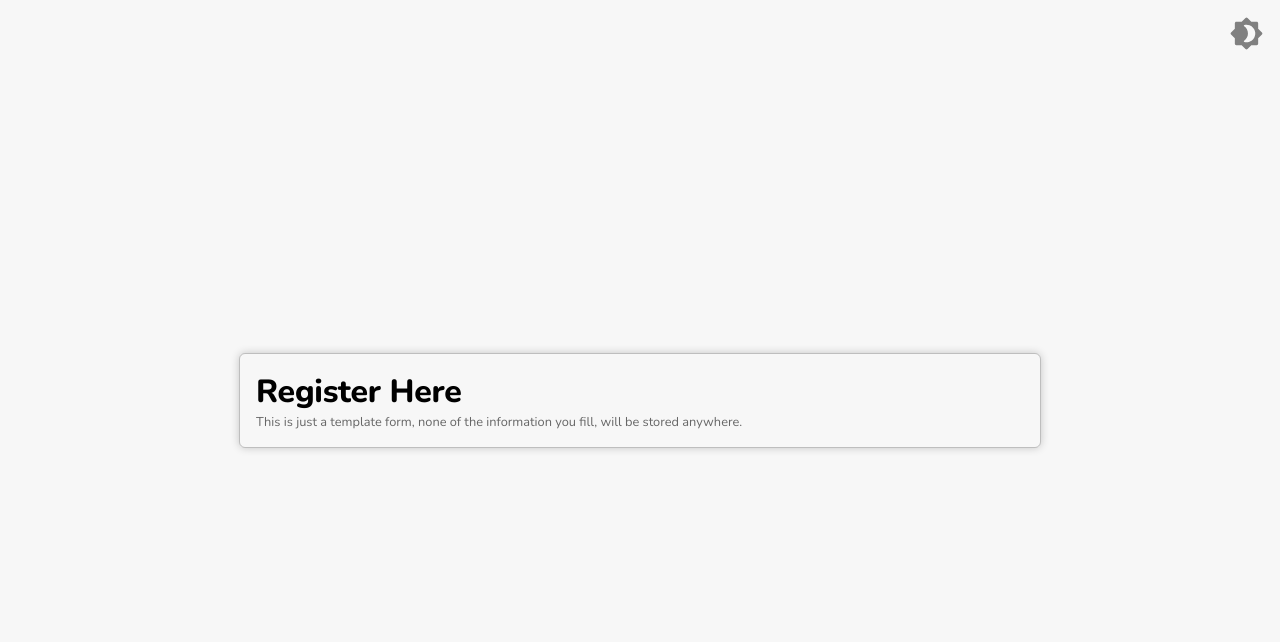
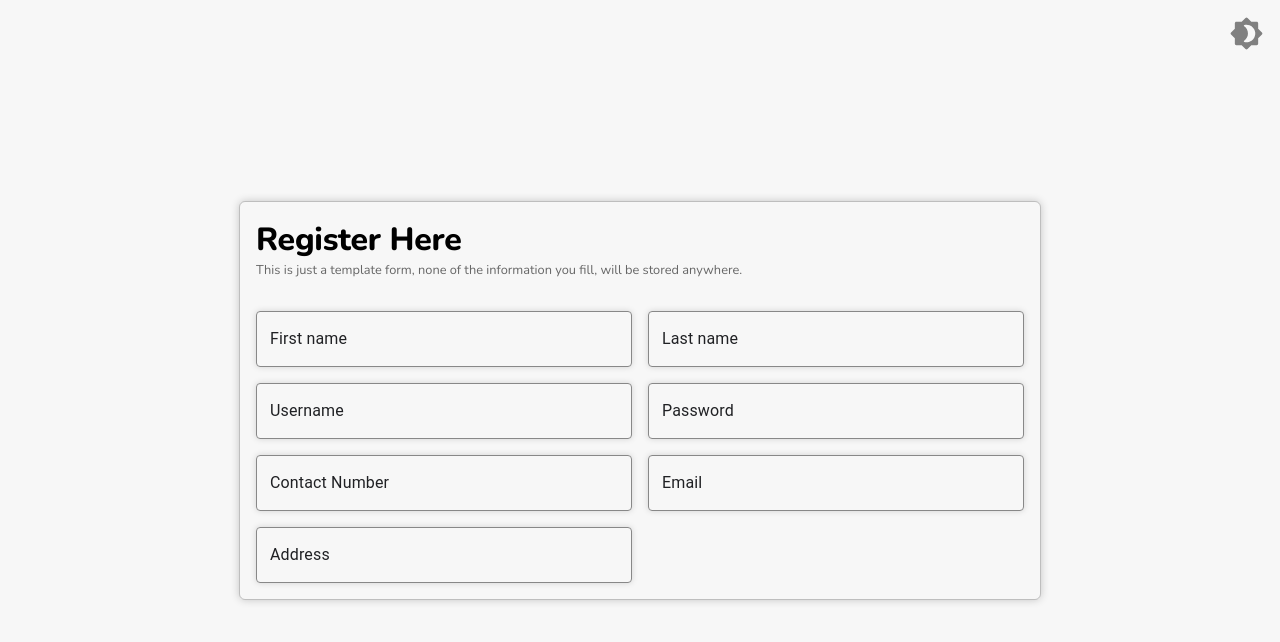
Before and after one commit to DemonDaddy22/all-about-reactJS, a React (Create React App) app: page /#/form in a window 1280 px wide. Shown: the top 642 px of the page. Built offline with nearby package versions, Linux system fonts and the light colour scheme.

Commit message:
add basic input fields

```diff
--- a/src/components/ValidatedForm/index.js
+++ b/src/components/ValidatedForm/index.js
@@ -2,16 +2,45 @@ import React from 'react';
 
 import classes from './styles.module.css';
 import Page from '../../ui-components/Page';
+import Input from '../../ui-components/Input';
 
 export default class ValidatedForm extends React.Component {
 
-    render = () => <Page>
-        <div className={classes.formWrapper}>
-            <div className={classes.formContainer}>
-                <div className={classes.heading}>Register Here</div>
-                <div className={classes.info}>This is just a template form, none of the information you fill, will be stored anywhere.</div>
-                <div className={classes.formComponents}></div>
+    state = {
+        fname: '',
+        lname: '',
+        username: '',
+        password: '',
+        contact: '',
+        email: '',
+        address: ''
+    }
+
+    handleValueChange = (e, key) => {
+        const value = e.target.value;
+        this.setState({ [key]: value });
+    }
+
+    render = () => {
+        const { fname, lname, username, password, contact, email, address } = this.state;
+
+        return <Page>
+            <div className={classes.formWrapper}>
+                <div className={classes.formContainer}>
+                    <div className={classes.heading}>Register Here</div>
+                    <div className={classes.info}>This is just a template form, none of the information you fill, will be stored anywhere.</div>
+                    <div className={classes.formComponents}>
+                        <Input autoComplete='off' id='fname' label='First name' onChange={e => this.handleValueChange(e, 'fname')} value={fname} variant='outlined' rootInputStyles={{ color: 'var(--text)', borderRadius: 'inherit' }} />
+                        <Input autoComplete='off' id='lname' label='Last name' onChange={e => this.handleValueChange(e, 'lname')} value={lname} variant='outlined' rootInputStyles={{ color: 'var(--text)', borderRadius: 'inherit' }} />
+                        <Input autoComplete='off' id='username' label='Username' onChange={e => this.handleValueChange(e, 'username')} value={username} variant='outlined' rootInputStyles={{ color: 'var(--text)', borderRadius: 'inherit' }} />
+                        <Input autoComplete='off' id='password' type='password' label='Password' onChange={e => this.handleValueChange(e, 'password')} value={password} variant='outlined' rootInputStyles={{ color: 'var(--text)', borderRadius: 'inherit' }} />
+                        <Input autoComplete='off' id='contact' label='Contact Number' onChange={e => this.handleValueChange(e, 'contact')} value={contact} variant='outlined' rootInputStyles={{ color: 'var(--text)', borderRadius: 'inherit' }} />
+                        <Input autoComplete='off' id='email' label='Email' onChange={e => this.handleValueChange(e, 'email')} value={email} variant='outlined' rootInputStyles={{ color: 'var(--text)', borderRadius: 'inherit' }} />
+                        <Input autoComplete='off' id='address' label='Address' onChange={e => this.handleValueChange(e, 'address')} value={address} variant='outlined' rootInputStyles={{ color: 'var(--text)', borderRadius: 'inherit' }} />
+                        {/* create number input age, create a radio group component for gender selection */}
+                    </div>
+                </div>
             </div>
-        </div>
-    </Page>
+        </Page>;
+    }
 }
--- a/src/components/ValidatedForm/styles.module.css
+++ b/src/components/ValidatedForm/styles.module.css
@@ -30,7 +30,10 @@
 }
 
 .formComponents {
+    margin-top: 1rem;
     display: grid;
+    grid-template-columns: 1fr;
+    gap: 1rem;
 }
 
 @media (min-width: 768px) {
@@ -38,14 +41,26 @@
         width: 75%;
         padding: 0.75rem;
     }
+    .formComponents {
+        margin-top: 1.5rem;
+    }
 }
 
-@media (min-width: 1200px) {
+@media (min-width: 900px) {
     .formContainer {
         width: 60%;
         padding: 1rem;
     }
+    .formComponents {
+        margin-top: 2rem;
+    }
+}
+
+@media (min-width: 1200px) {
     .heading {
         font-size: 2rem;
     }
+    .formComponents {
+        grid-template-columns: 1fr 1fr;
+    }
 }
--- a/src/ui-components/Input/index.js
+++ b/src/ui-components/Input/index.js
@@ -16,6 +16,7 @@ const styles = {
         },
         '& .MuiOutlinedInput-notchedOutline': {
             boxShadow: 'var(--shadow)',
+            borderColor: 'var(--text-obscurer)',
             transition: 'box-shadow 0.5s ease-in-out, border-color 0.25s ease-in-out'
         },
         '&:hover .MuiOutlinedInput-notchedOutline': {
```
